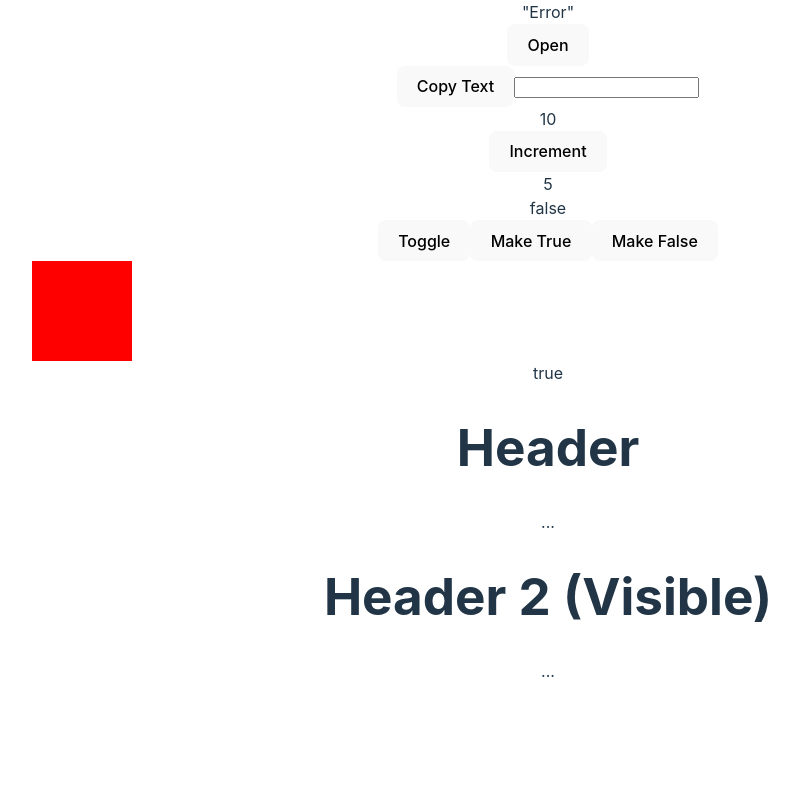
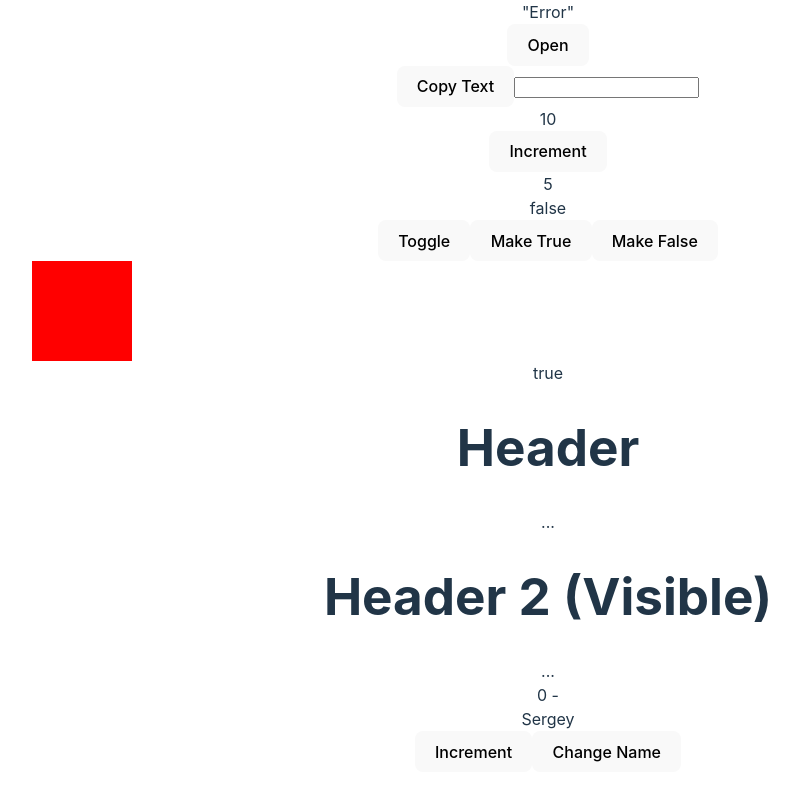
Before and after one commit to roll1226/react-custom-hooks, a React (Vite) app: page / in a window 1280 px wide. Shown: the part 334-1134 px from the top of the page, without its empty margins (92-891 px from the left). Before the commit the page ends 1049 px from the top, so only its background shows below. Built offline with nearby package versions, Linux system fonts and the light colour scheme.

Commit message:
feat: usePrevious

```diff
--- a/src/App.tsx
+++ b/src/App.tsx
@@ -9,6 +9,7 @@ import { useHover } from "./hooks/useHover";
 import { useLongPress } from "./hooks/useLongPress";
 import { useOnlineStatus } from "./hooks/useOnlineStatus";
 import { useOnScreen } from "./hooks/useOnScreen";
+import { usePrevious } from "./hooks/usePrevious";
 import { useRenderCount } from "./hooks/useRenderCount";
 import { useStateWithValidation } from "./hooks/useStateWithValidation";
 import { useTimeout } from "./hooks/useTimeout";
@@ -67,6 +68,10 @@ function App() {
 
   const headerTwoRef = useRef<HTMLDivElement | null>(null);
   const visible = useOnScreen(headerTwoRef, "-100px");
+
+  const [checkCount, setCheckCount] = useState(0);
+  const [name, setName] = useState("Sergey");
+  const previousCount = usePrevious(checkCount);
 
   return (
     <>
@@ -165,6 +170,19 @@ function App() {
         <h1 ref={headerTwoRef}>Header 2 {visible && "(Visible)"}</h1>
         <div>...</div>
       </div>
+
+      <div>
+        <div>
+          {checkCount} - {previousCount}
+        </div>
+        <div>{name}</div>
+        <button
+          onClick={() => setCheckCount((currentCount) => currentCount + 1)}
+        >
+          Increment
+        </button>
+        <button onClick={() => setName("John")}>Change Name</button>
+      </div>
     </>
   );
 }
--- /dev/null
+++ b/src/hooks/usePrevious.tsx
@@ -0,0 +1,17 @@
+import { useEffect, useRef } from "react";
+
+type UsePrevious = <T>(value: T) => T | undefined;
+
+export const usePrevious: UsePrevious = <T,>(value: T) => {
+  const currentRef = useRef<T>(value);
+  const previousRef = useRef<T>();
+
+  useEffect(() => {
+    if (currentRef.current !== value) {
+      previousRef.current = currentRef.current;
+      currentRef.current = value;
+    }
+  }, [value]);
+
+  return previousRef.current;
+};
```
